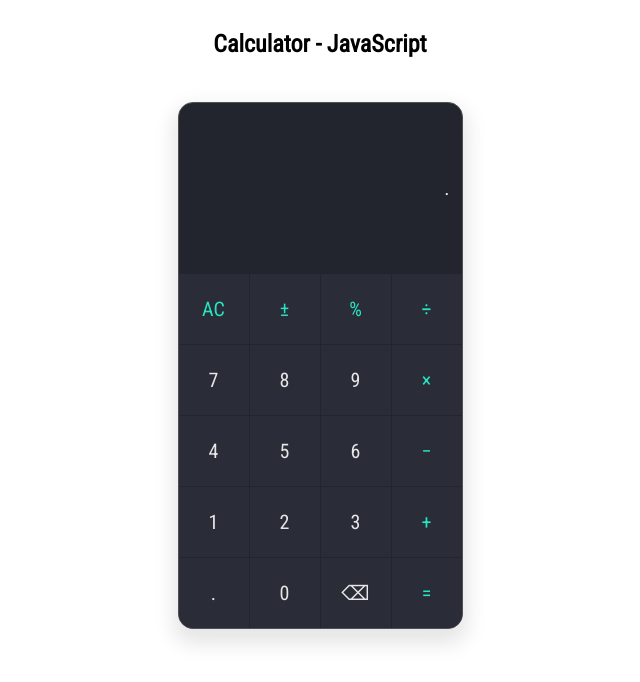
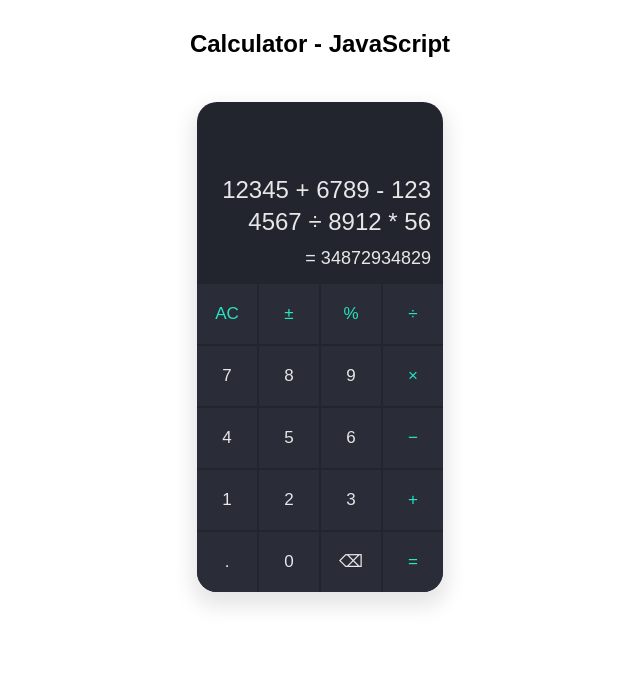
Before and after one commit to mpsinghk/js-calculator, a plain HTML site: page index.html in a window 1280 px wide. Shown: the whole page, without its empty margins (320-960 px from the left). Drawn offline with Linux system fonts and the light colour scheme.

Commit message:
Layout improvements

```diff
--- a/assets/style.css
+++ b/assets/style.css
@@ -7,20 +7,22 @@
 
 /* Base Styles
  * -------------------------------------- */
-* {
+*,
+*:before,
+*:after {
   -webkit-box-sizing: border-box;
   box-sizing: border-box;
 }
 
 html {
-  font-family: 'Roboto Condensed', sans-serif;
+  /* font-family: 'Open Sans', sans-serif; */
+  font-family: sans-serif;
   font-size: 10px;
   line-height: 1.5;
 }
 
 body {
   font-size: 1.6rem;
-  text-align: center;
   color: #000;
   background-color: #fff;
   padding: 1rem;
@@ -28,44 +30,61 @@ body {
 }
 
 .container {
-  max-width: 300px;
+  max-width: 600px;
   margin: 0 auto;
 }
 
 h1 {
   font-size: 2.4rem;
+  text-align: center;
   margin-bottom: 4rem;
 }
 
 /* Calculator
  * -------------------------------------- */
 .calculator {
+  font-size: 1.7rem;
+  color: rgb(231, 231, 231);
+  border-radius: 20px;
+  background-color: rgb(34, 37, 46);
+  box-shadow: 0 10px 20px 5px rgb(0, 0, 0, 10%);
+  margin: 0 auto;
   display: grid;
-  grid-template-rows: minmax(170px, auto) repeat(5, 70px);
-  grid-template-columns: repeat(4, 70px);
-  gap: 1px;
-  justify-content: center;
-  align-content: center;
-  font-size: 2rem;
-
+  grid-template-rows: minmax(180px, auto) repeat(5, 60px);
+  grid-template-columns: repeat(4, 60px);
+  gap: 2px;
   width: fit-content;
-  margin: 0 auto;
-  border: 1px solid rgb(79, 80, 82);
-  border-radius: 15px;
-  background-color: rgb(34, 37, 46);
-  box-shadow: 0px 10px 20px 5px rgb(0, 0, 0, 10%);
-  color: rgb(231, 231, 231);
-
   overflow: hidden;
   user-select: none;
 }
 
 .screen {
+  padding: 1.2rem;
+  text-align: right;
   grid-column: span 4;
   display: flex;
+  flex-flow: column wrap;
   justify-content: flex-end;
-  align-items: center;
-  padding: 1.2rem;
+  align-items: flex-end;
+}
+
+.equation,
+.result {
+  overflow-wrap: break-word;
+  word-wrap: break-word;
+  -ms-word-break: break-all;
+  word-break: break-all;
+}
+
+.equation {
+  font-size: 2.4rem;
+  line-height: 1.3;
+  margin-bottom: 10px;
+}
+
+.result {
+  font-size: 1.8rem;
+  line-height: 1.3;
 }
 
 .key {
--- a/index.html
+++ b/index.html
@@ -6,42 +6,48 @@
     <meta name="viewport" content="width=device-width, initial-scale=1.0" />
     <title>Calculator - JavaScript</title>
     <link
-      href="https://fonts.googleapis.com/css2?family=Roboto+Condensed:wght@300;400&display=swap"
       rel="stylesheet"
+      href="https://fonts.googleapis.com/css2?family=Open+Sans&display=swap"
     />
-    <link rel="stylesheet" type="text/css" href="assets/style.css" />
+    <link rel="stylesheet" href="assets/style.css" />
     <script src="assets/calculator.js" defer></script>
   </head>
   <body>
     <div class="container">
       <h1>Calculator - JavaScript</h1>
+
       <div class="calculator">
-        <div class="screen">.</div>
+        <div class="screen">
+          <div class="equation">
+            12345 + 6789 - 1234567 &divide; 8912 * 56
+          </div>
+          <div class="result">= 34872934829</div>
+        </div>
 
-        <div class="key operator">AC</div>
-        <div class="key operator">&plusmn;</div>
-        <div class="key operator">&percnt;</div>
-        <div class="key operator">&divide;</div>
+        <div class="key operator" data-operator="AC">AC</div>
+        <div class="key operator" data-operator="&plusmn;">&plusmn;</div>
+        <div class="key operator" data-operator="&percnt;">&percnt;</div>
+        <div class="key operator" data-operator="&divide;">&divide;</div>
 
-        <div class="key">7</div>
-        <div class="key">8</div>
-        <div class="key">9</div>
-        <div class="key operator">&times;</div>
+        <div class="key" data-value="7">7</div>
+        <div class="key" data-value="8">8</div>
+        <div class="key" data-value="9">9</div>
+        <div class="key operator" data-operator="&times;">&times;</div>
 
-        <div class="key">4</div>
-        <div class="key">5</div>
-        <div class="key">6</div>
-        <div class="key operator">&minus;</div>
+        <div class="key" data-value="4">4</div>
+        <div class="key" data-value="5">5</div>
+        <div class="key" data-value="6">6</div>
+        <div class="key operator" data-operator="&minus;">&minus;</div>
 
-        <div class="key">1</div>
-        <div class="key">2</div>
-        <div class="key">3</div>
-        <div class="key operator">&plus;</div>
+        <div class="key" data-value="1">1</div>
+        <div class="key" data-value="2">2</div>
+        <div class="key" data-value="3">3</div>
+        <div class="key operator" data-operator="&plus;">&plus;</div>
 
-        <div class="key">.</div>
-        <div class="key">0</div>
-        <div class="key">&#9003;</div>
-        <div class="key operator">&equals;</div>
+        <div class="key" data-value=".">.</div>
+        <div class="key" data-value="0">0</div>
+        <div class="key" data-operator="&#9003;">&#9003;</div>
+        <div class="key operator" data-operator="&equals;">&equals;</div>
       </div>
     </div>
   </body>
```
